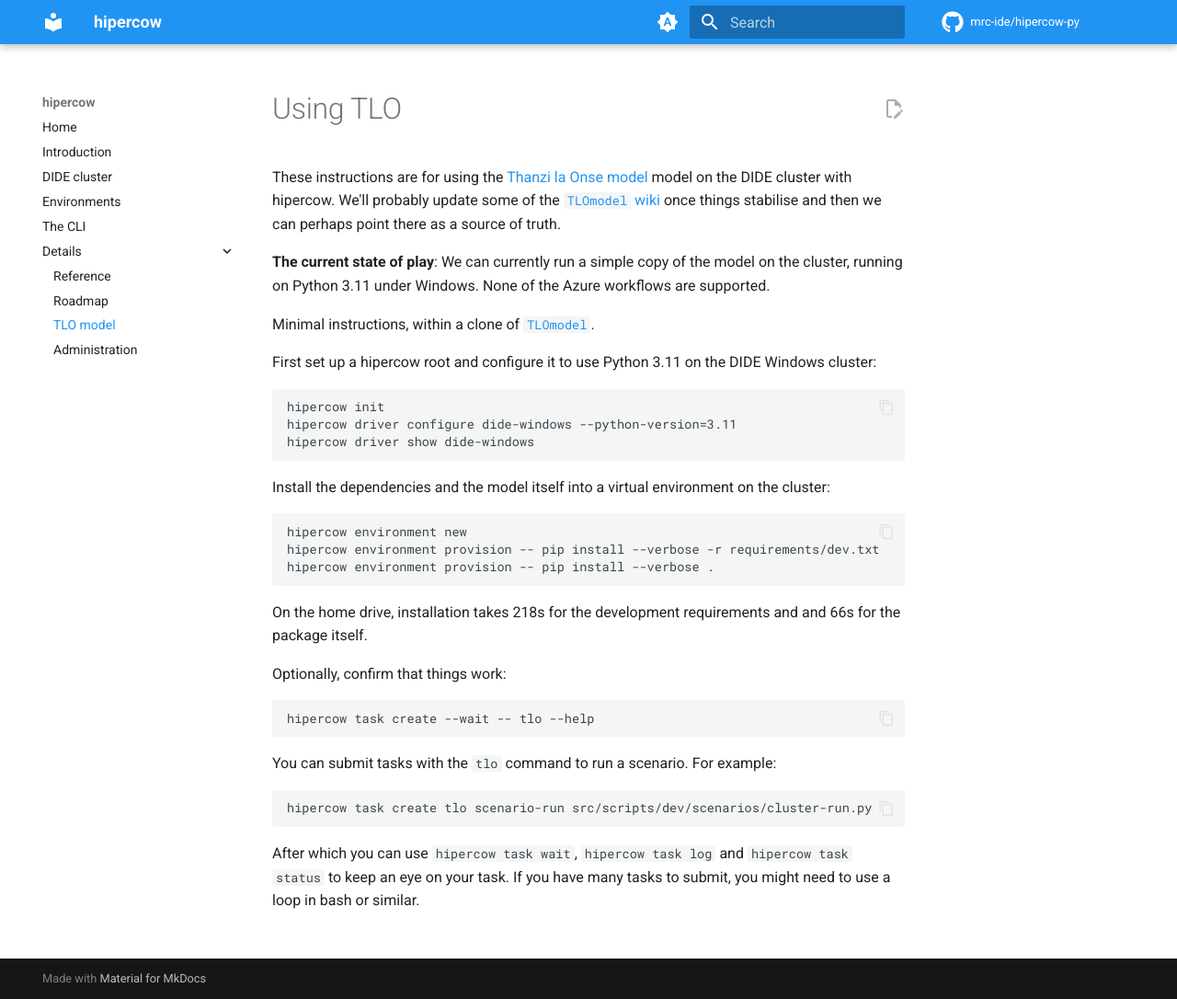
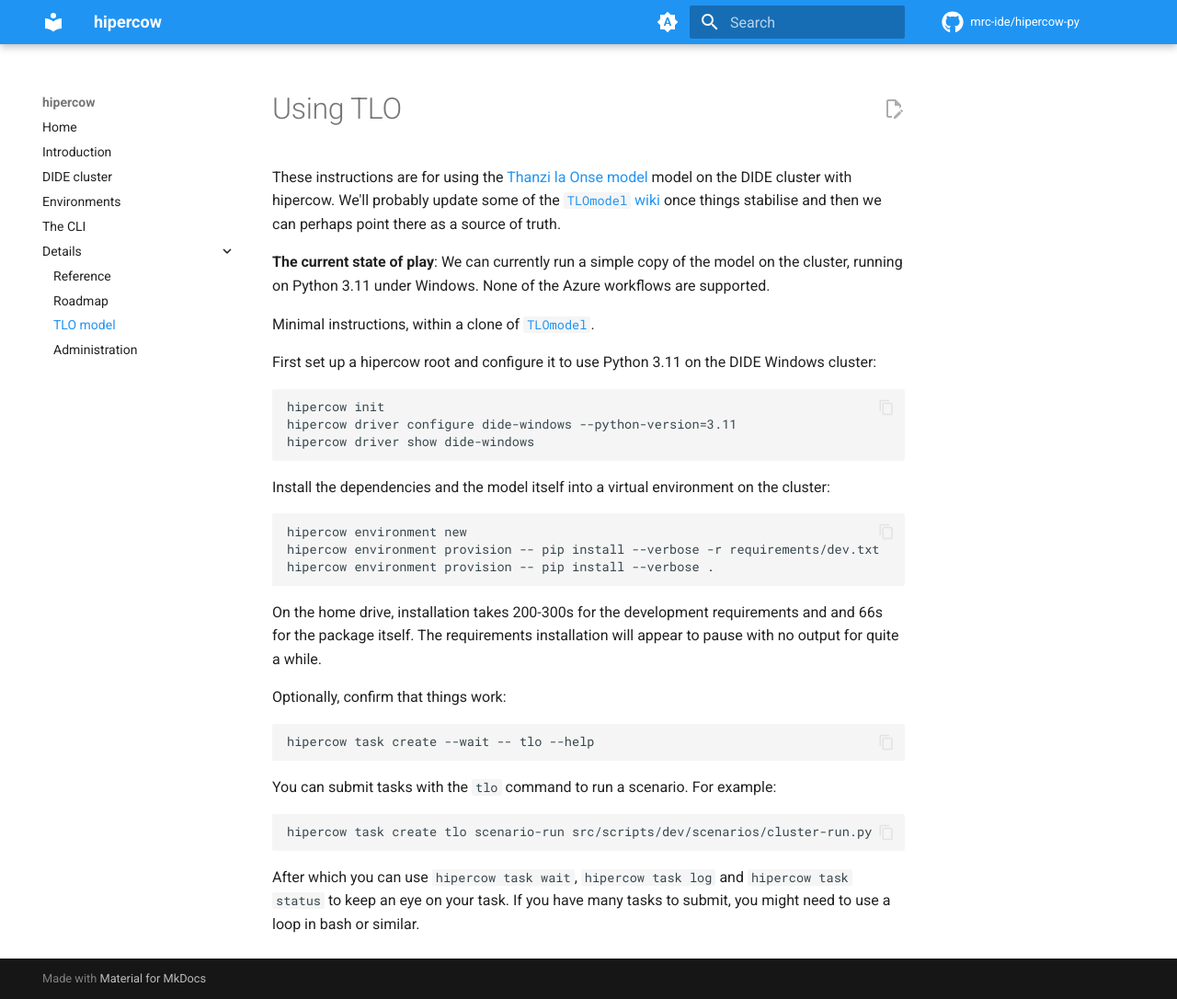
Before and after one commit to mrc-ide/hipercow-py, an MkDocs documentation site: the page built from docs/tlo.md, in a window 1280 px wide and 1086 px high. Shown: the whole window at 92% size. Built offline with MkDocs 1.6.1 and Material for MkDocs 9.7.7, drawn with Linux system fonts in a browser that asks for light colours; comment, search, counter and statistics services are not loaded.

Commit message:
More clarification on the installation process

````diff
--- a/docs/tlo.md
+++ b/docs/tlo.md
@@ -22,8 +22,7 @@ hipercow environment provision -- pip install --verbose -r requirements/dev.txt
 hipercow environment provision -- pip install --verbose .
 ```
 
-On the home drive, installation takes 218s for the development requirements and and 66s for the package itself.
-
+On the home drive, installation takes 200-300s for the development requirements and and 66s for the package itself.  The requirements installation will appear to pause with no output for quite a while.
 
 Optionally, confirm that things work:
 
````
